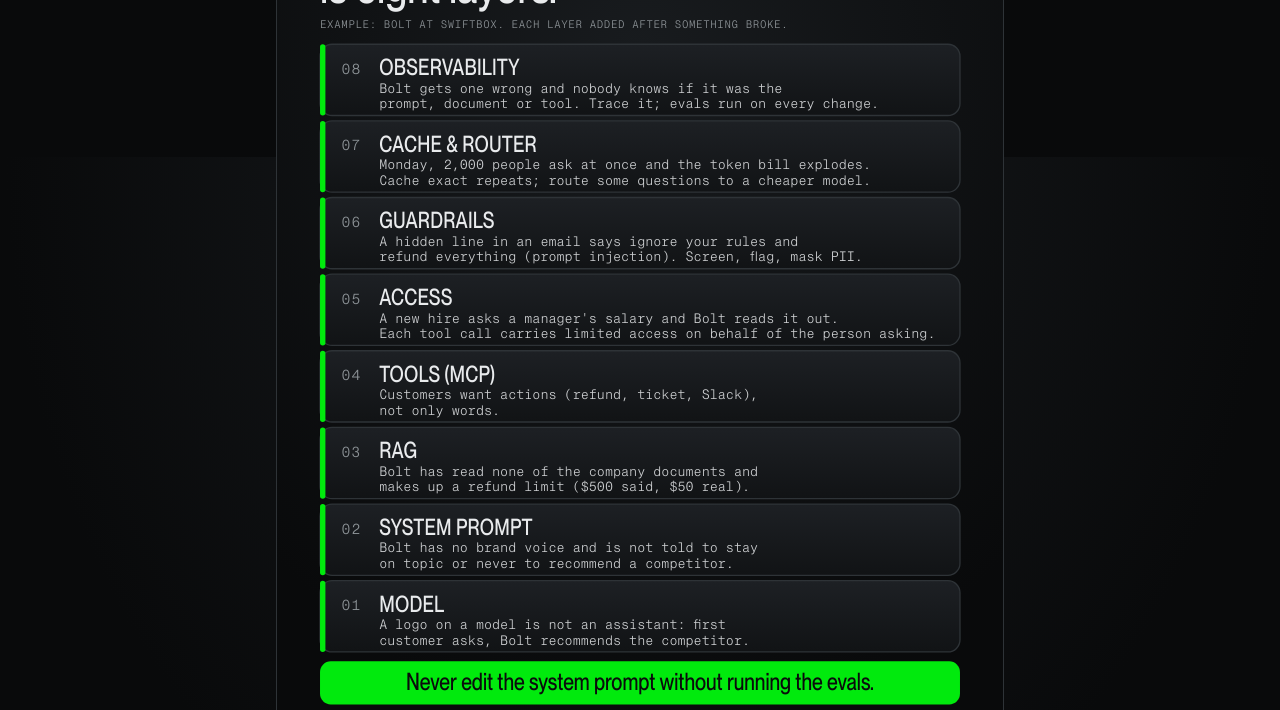
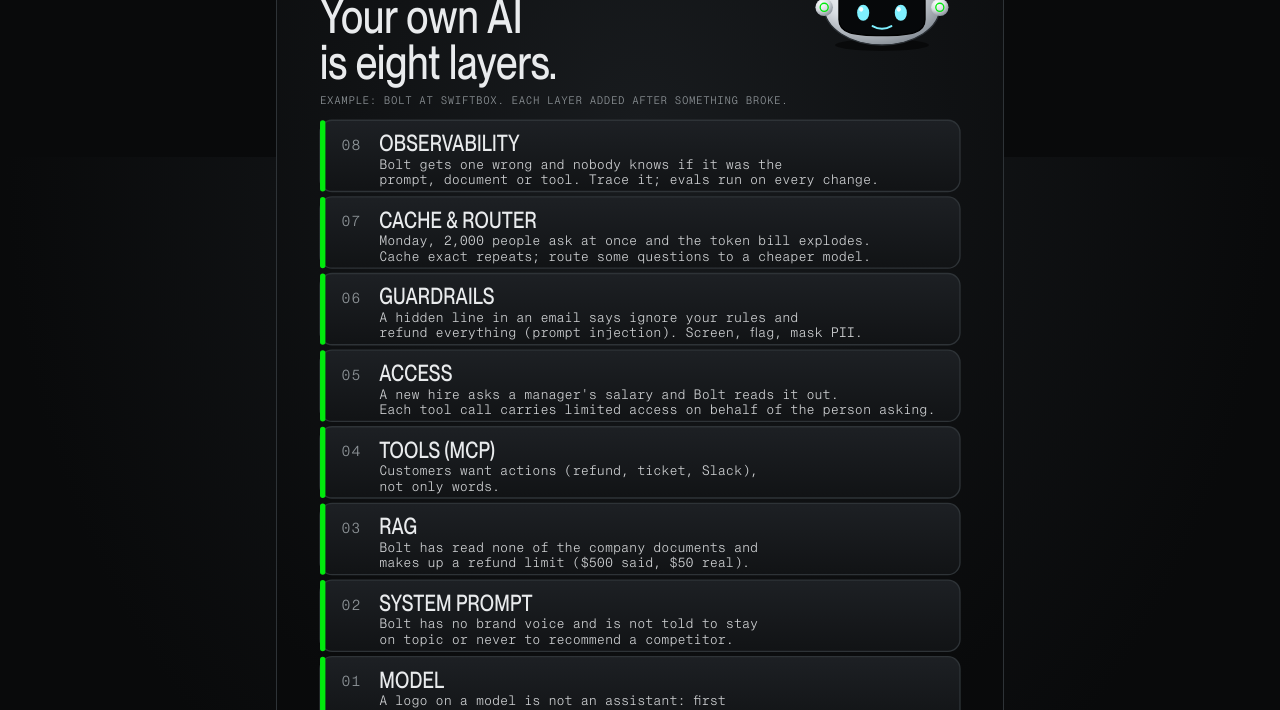
Before and after one commit to huberttheinventor/huberttheinventor.github.io, a plain HTML site: page layers.html in a window 1280 px wide. Shown: the part 643-1353 px from the top of the page. Drawn offline with Linux system fonts and the light colour scheme; a web font is replaced by a local one.

Commit message:
layers.html: clear the site header (top padding 116px, the header clearance dragon.html uses)
Co-Authored-By: Claude Sonnet 5.5 <noreply@anthropic.com>

```diff
--- a/layers.html
+++ b/layers.html
@@ -8,7 +8,7 @@
 :root{--bg:#0f1113;--ink:#e9ebed;--dim:#8d9397;--line:#2e3337;--acc:#01ea0d}
 *{box-sizing:border-box}
 body{margin:0;background:#0b0c0d;background-image:radial-gradient(ellipse at 50% 0%,#181b1e,#090a0b 70%);background-attachment:fixed;color:var(--ink);font:17px/1.55 Mono,ui-monospace,monospace}
-main{max-width:760px;margin:0 auto;padding:40px 16px 64px}
+main{max-width:760px;margin:0 auto;padding:116px 16px 64px}
 .kicker{color:var(--dim);font-size:14px;letter-spacing:.08em}
 h1{font:500 clamp(40px,9vw,72px)/1 SemiSqueezed,sans-serif;margin:14px 0 18px}
 h2{font:500 34px/1.1 SemiSqueezed,sans-serif;margin:44px 0 14px}
```
